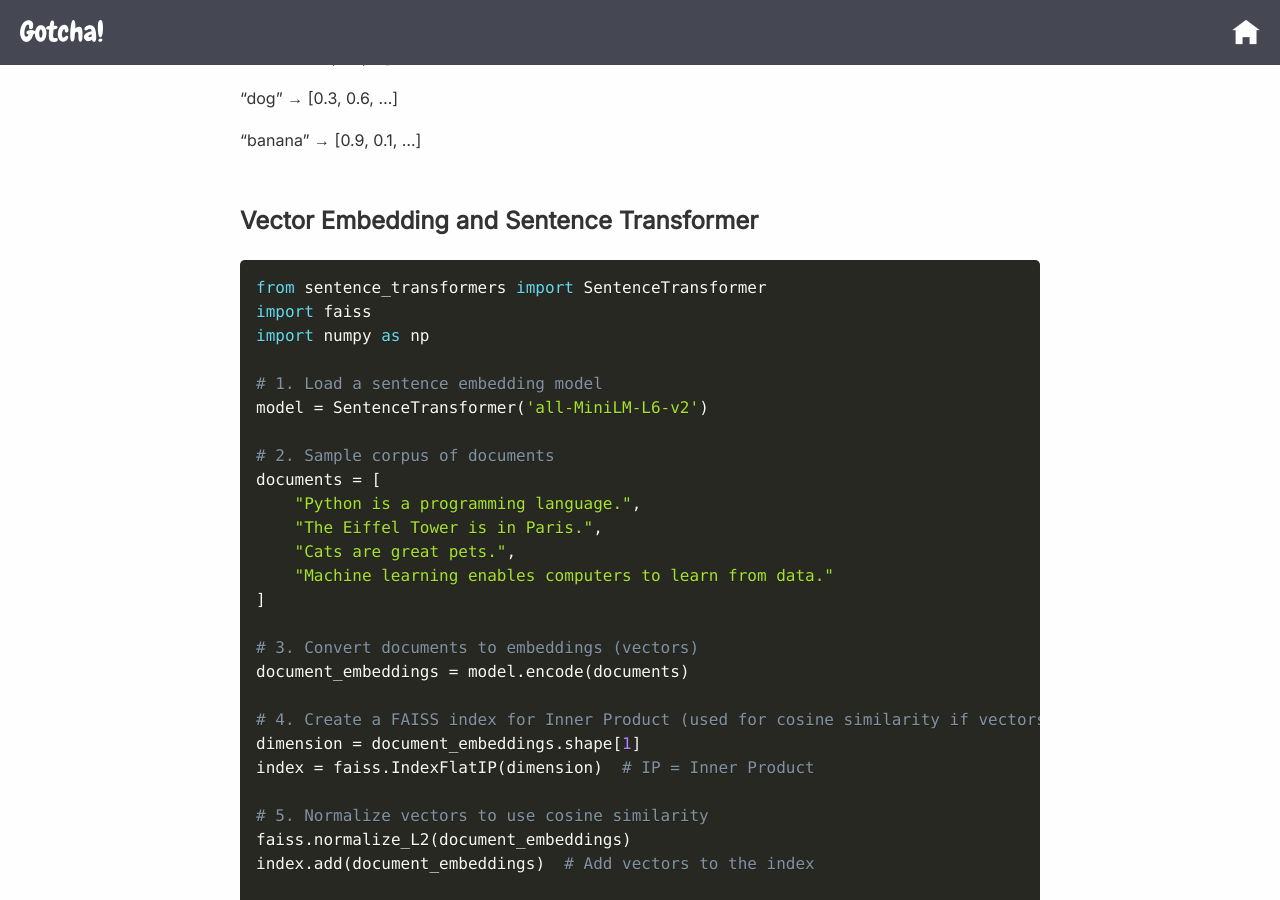
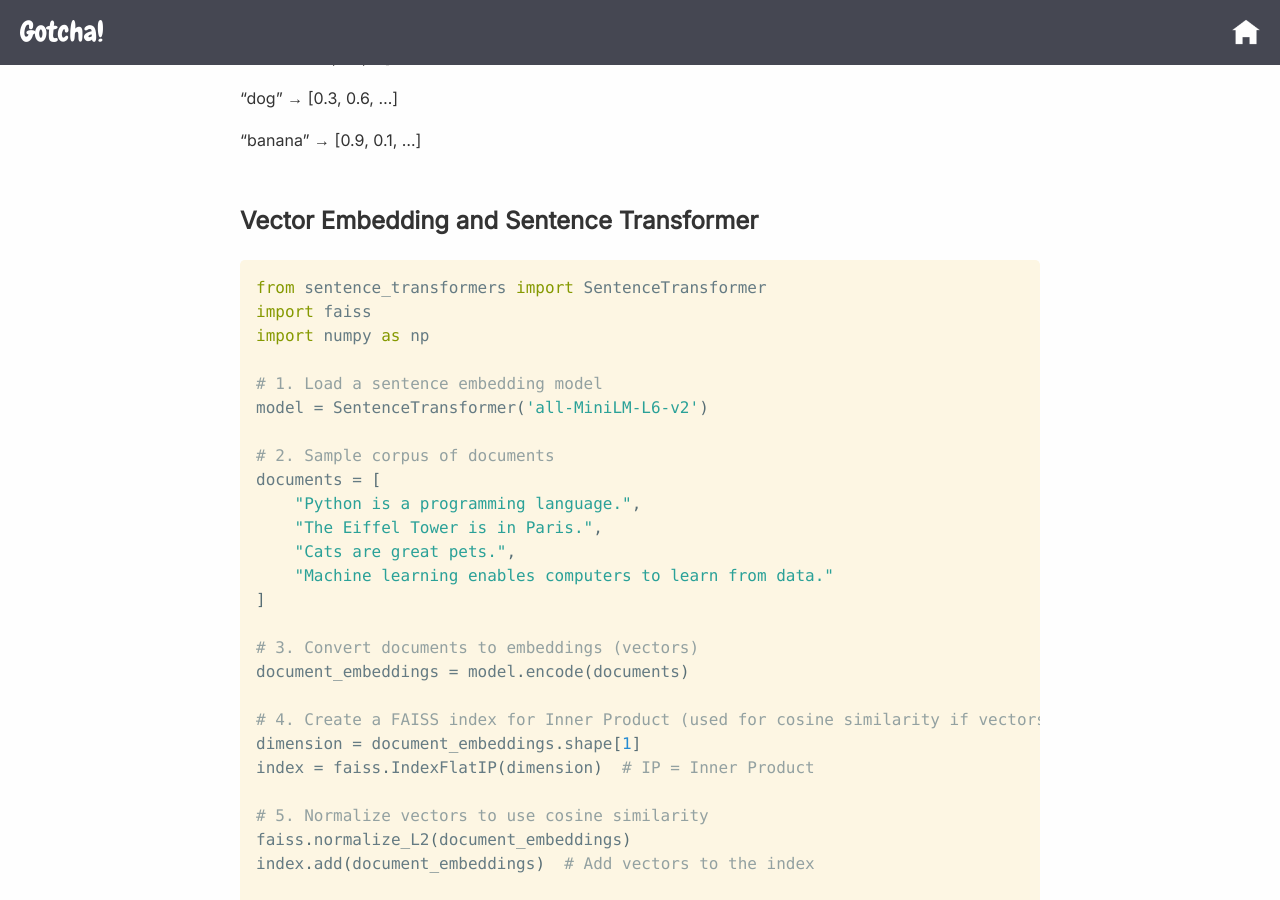
Before and after one commit to hyerinchung/hyerinchung.github.io, a Jekyll site: the page built from portfolio/ai_chatbot.md, in a window 1280 px wide and 900 px high, scrolled down 1824 px. Built offline with Jekyll 4.4.1, drawn with Linux system fonts in a browser that asks for light colours; nearby versions of some CDN libraries.

Commit message:
Update md_layout.html

```diff
--- a/_layouts/md_layout.html
+++ b/_layouts/md_layout.html
@@ -8,8 +8,8 @@
   <link href="https://fonts.googleapis.com/css2?family=Inter&display=swap" rel="stylesheet" />
   <link href="https://fonts.googleapis.com/css2?family=Chewy&display=swap" rel="stylesheet" />
 
-  <!-- Prism.js for syntax highlighting -->
-<link href="https://cdn.jsdelivr.net/npm/prismjs@1.29.0/themes/prism-okaidia.css" rel="stylesheet" />
+<!-- Prism.js for syntax highlighting -->
+<link href="https://cdn.jsdelivr.net/npm/prismjs@1.29.0/themes/prism-solarizedlight.css" rel="stylesheet" />
 <script src="https://cdn.jsdelivr.net/npm/prismjs@1.29.0/prism.js"></script>
 <script src="https://cdn.jsdelivr.net/npm/prismjs@1.29.0/components/prism-python.min.js"></script>
 
```
